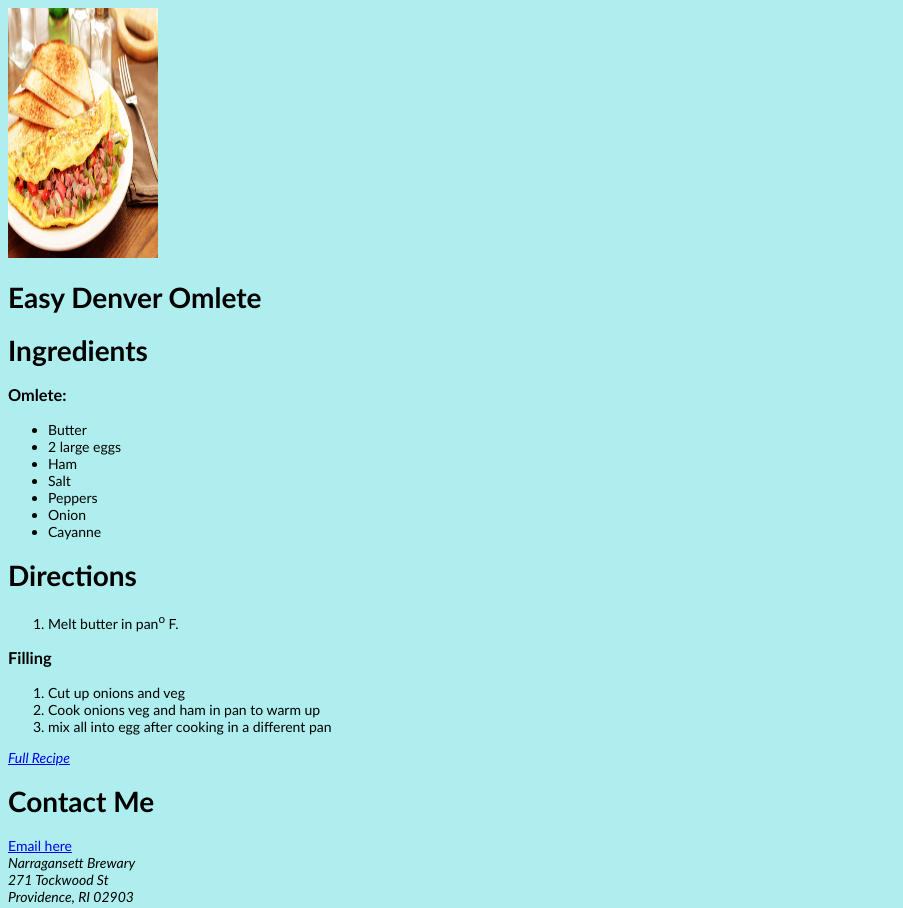
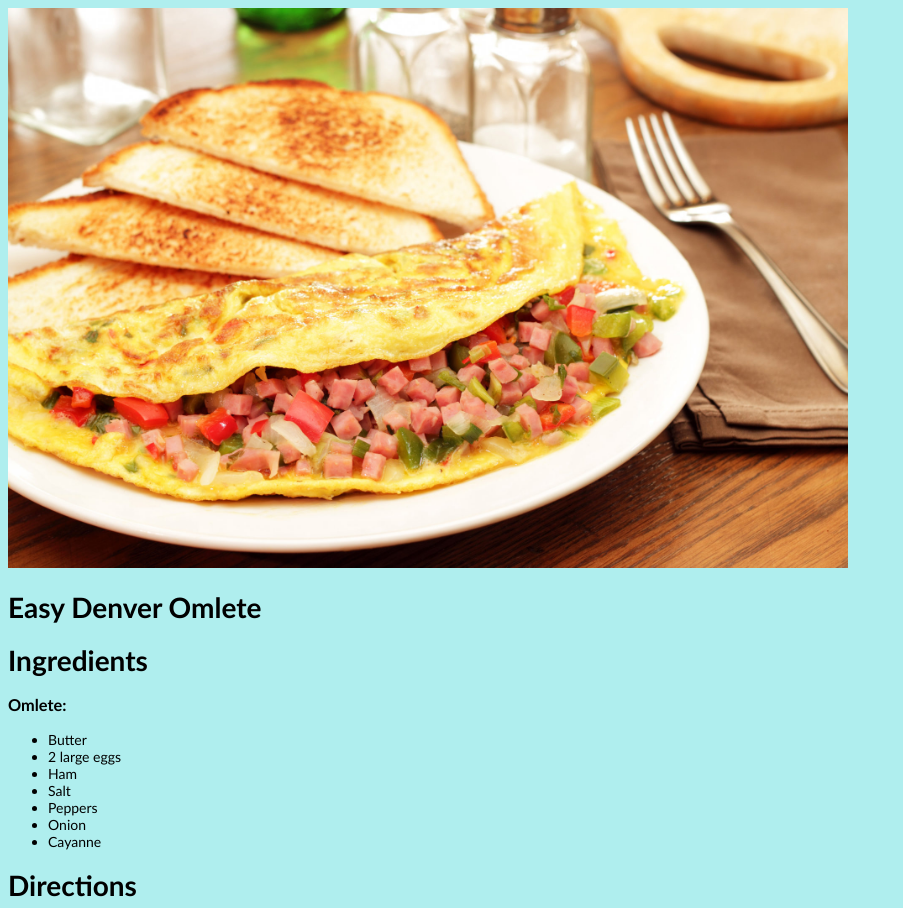
Before and after one commit to carpenito-t/web-dev-hw, a plain HTML site: page assignment6/index.html in a window 1280 px wide. Shown: the top 908 px of the page, without its empty margins (0-903 px from the left). Drawn offline with Linux system fonts and the light colour scheme.

Commit message:
Update index.html

```diff
--- a/assignment6/index.html
+++ b/assignment6/index.html
@@ -24,7 +24,7 @@
 </head>
 
 <body>
-    <img src="images/omelet.jpg" width="150" height="250" />
+    <img src="images/omelet.jpg" width="" height="560" />
     <h1>
         Easy Denver Omlete
     </h1>
```
